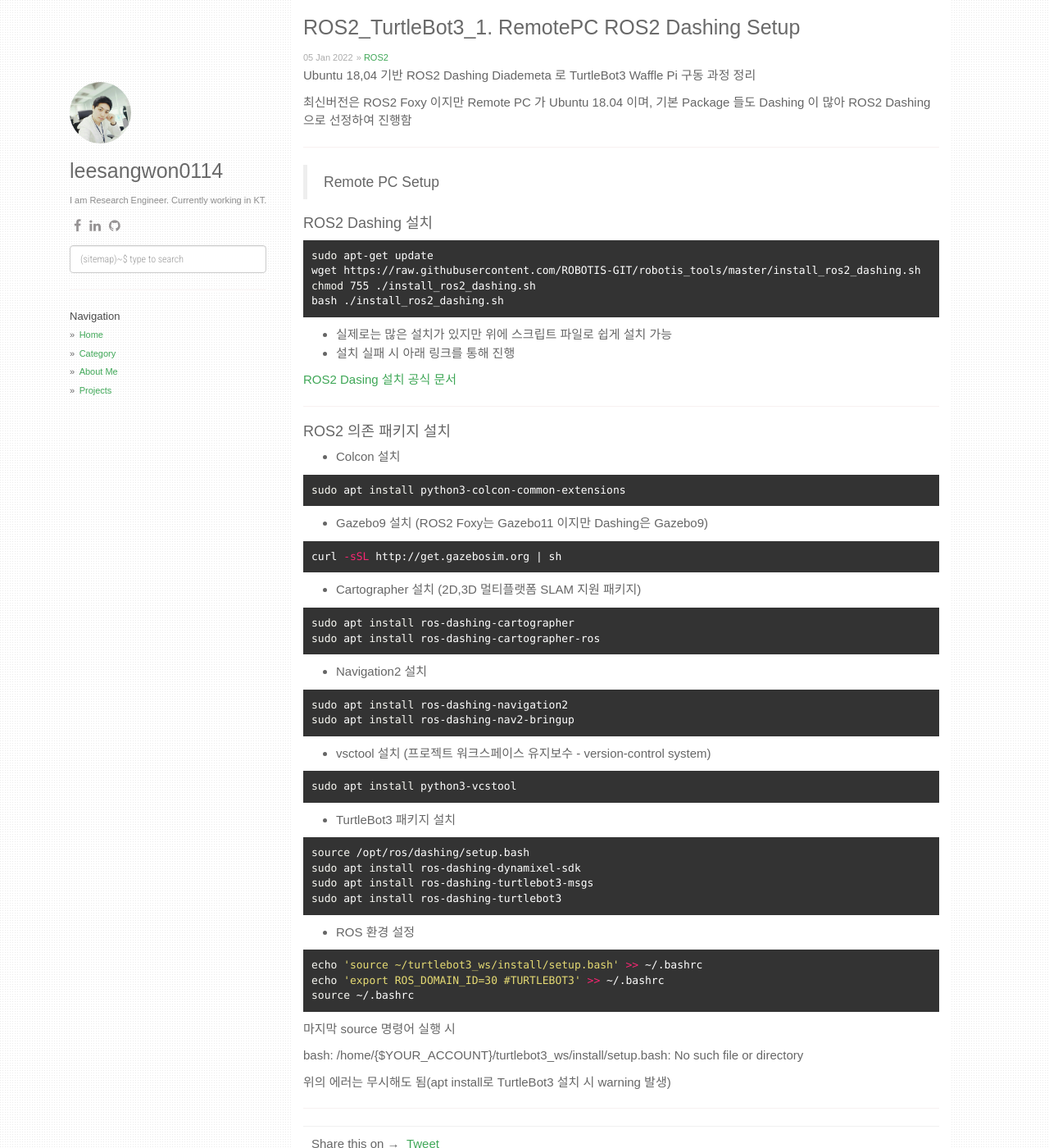
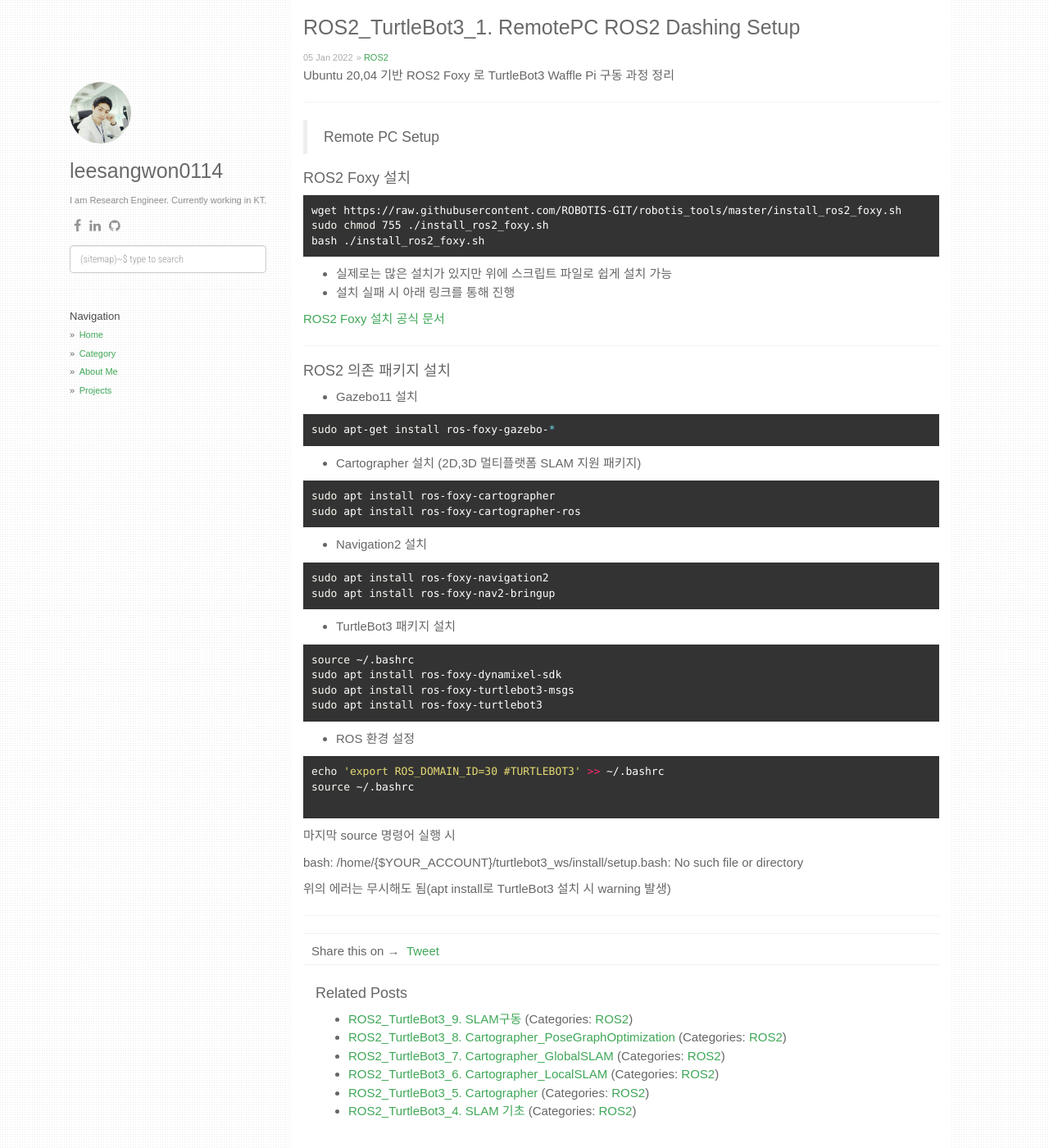
Before and after one commit to leesangwon0114/leesangwon0114.github.io, a Jekyll site: the page built from _posts/2022-01-06-ROS2_TurtleBot3_1.RemotePC ROS2 Dashing 설치.markdown, in a window 1280 px wide and 1400 px high. Shown: the whole window at 82% size. Built offline with Jekyll 4.4.1, drawn with Linux system fonts in a browser that asks for light colours; nearby versions of some CDN libraries; comment, search, counter and statistics services are not loaded; some of the changed text lies outside the part shown.

Commit message:
update to ubuntu20.04

````diff
--- a/_posts/2022-01-06-ROS2_TurtleBot3_1.RemotePC ROS2 Dashing 설치.markdown
+++ b/_posts/2022-01-06-ROS2_TurtleBot3_1.RemotePC ROS2 Dashing 설치.markdown
@@ -5,80 +5,65 @@ date:   2022-01-06 04:18:15 +0700
 categories: [ROS2]
 ---
 
-Ubuntu 18,04 기반 ROS2 Dashing Diademeta 로 TurtleBot3 Waffle Pi 구동 과정 정리
-
-최신버전은 ROS2 Foxy 이지만 Remote PC 가 Ubuntu 18.04 이며, 기본 Package 들도 Dashing 이 많아 ROS2 Dashing 으로 선정하여 진행함
+Ubuntu 20,04 기반 ROS2 Foxy 로 TurtleBot3 Waffle Pi 구동 과정 정리
 
 ---
 
 > Remote PC Setup
 
-#### ROS2 Dashing 설치
+#### ROS2 Foxy 설치
 
 
 ``` bash
-sudo apt-get update
-wget https://raw.githubusercontent.com/ROBOTIS-GIT/robotis_tools/master/install_ros2_dashing.sh
-chmod 755 ./install_ros2_dashing.sh
-bash ./install_ros2_dashing.sh
+wget https://raw.githubusercontent.com/ROBOTIS-GIT/robotis_tools/master/install_ros2_foxy.sh
+sudo chmod 755 ./install_ros2_foxy.sh
+bash ./install_ros2_foxy.sh
 ```
 
 - 실제로는 많은 설치가 있지만 위에 스크립트 파일로 쉽게 설치 가능
 - 설치 실패 시 아래 링크를 통해 진행
 
-[ROS2 Dasing 설치 공식 문서](https://docs.ros.org/en/dashing/Installation/Ubuntu-Install-Binary.html)
+[ROS2 Foxy 설치 공식 문서](https://docs.ros.org/en/foxy/Installation/Ubuntu-Install-Debians.html)
 
 ---
 
 #### ROS2 의존 패키지 설치
 
-- Colcon 설치
+- Gazebo11 설치
 
 ``` bash
-sudo apt install python3-colcon-common-extensions
-```
-
-- Gazebo9 설치 (ROS2 Foxy는 Gazebo11 이지만 Dashing은 Gazebo9)
-
-``` bash
-curl -sSL http://get.gazebosim.org | sh
+sudo apt-get install ros-foxy-gazebo-*
 ```
 
 - Cartographer 설치 (2D,3D 멀티플랫폼 SLAM 지원 패키지)
 
 ``` bash
-sudo apt install ros-dashing-cartographer
-sudo apt install ros-dashing-cartographer-ros
+sudo apt install ros-foxy-cartographer
+sudo apt install ros-foxy-cartographer-ros
 ```
 
 - Navigation2 설치
 
 ``` bash
-sudo apt install ros-dashing-navigation2
-sudo apt install ros-dashing-nav2-bringup
-```
-
-- vsctool 설치 (프로젝트 워크스페이스 유지보수 - version-control system)
-
-``` bash
-sudo apt install python3-vcstool
+sudo apt install ros-foxy-navigation2
+sudo apt install ros-foxy-nav2-bringup
 ```
 
 - TurtleBot3 패키지 설치
 
 ``` bash
-source /opt/ros/dashing/setup.bash
-sudo apt install ros-dashing-dynamixel-sdk
-sudo apt install ros-dashing-turtlebot3-msgs
-sudo apt install ros-dashing-turtlebot3
+source ~/.bashrc
+sudo apt install ros-foxy-dynamixel-sdk
+sudo apt install ros-foxy-turtlebot3-msgs
+sudo apt install ros-foxy-turtlebot3
 ```
 
 - ROS 환경 설정
 
 ``` bash
-echo 'source ~/turtlebot3_ws/install/setup.bash' >> ~/.bashrc
 echo 'export ROS_DOMAIN_ID=30 #TURTLEBOT3' >> ~/.bashrc
 source ~/.bashrc
+
 ```
 
 마지막 source 명령어 실행 시
--- a/_posts/2022-01-07-ROS2_TurtleBot3_3.OpenCR 설치.markdown
+++ b/_posts/2022-01-07-ROS2_TurtleBot3_3.OpenCR 설치.markdown
@@ -1,11 +1,11 @@
----
+   ---
 layout: post
 title:  "ROS2_TurtleBot3_3.&nbsp;OpenCR 설치"
 date:   2022-01-07 05:18:15 +0700
 categories: [ROS2]
 ---
 
-Ubuntu 18,04 기반 ROS2 Dashing Diademeta 로 TurtleBot3 Waffle Pi 구동 과정 정리
+Ubuntu 20,04 기반 ROS2 Foxy 로 TurtleBot3 Waffle Pi 구동 과정 정리
 
 ---
 
````
Also changed, not shown: other parts of _posts/2022-01-07-ROS2_TurtleBot3_3.OpenCR 설치.markdown (+2 -0 lines), _posts/2022-01-06-ROS2_TurtleBot3_2.SBC 설치 (라즈베리파이3).markdown (deleted, +0 -103 lines), _posts/2022-01-06-ROS2_TurtleBot3_2.SBC 설치 (라즈베리파이4).markdown (added, +57 -0 lines).
